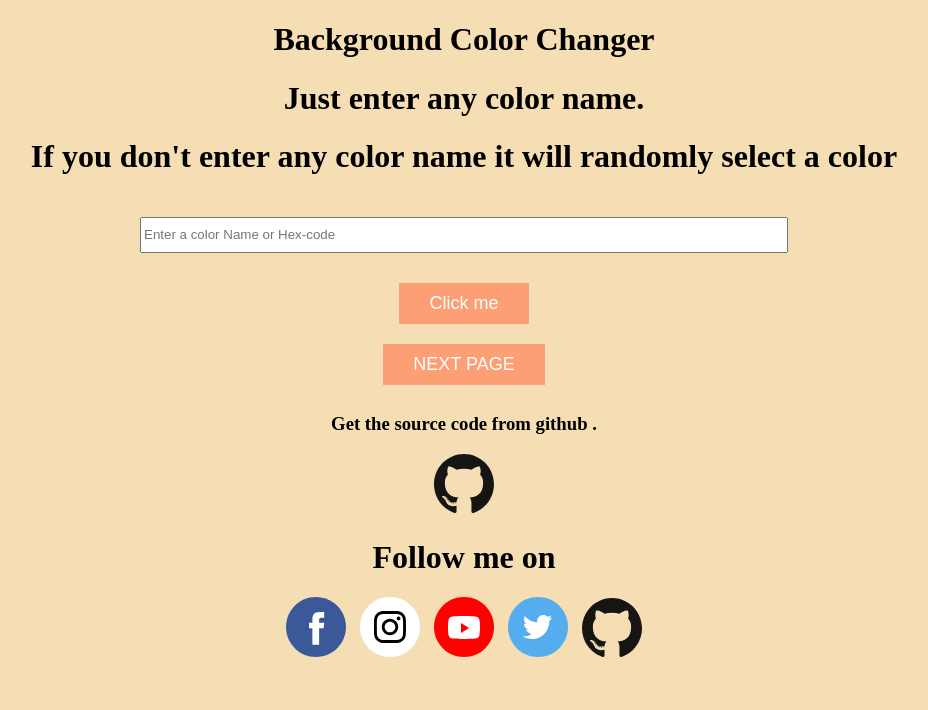
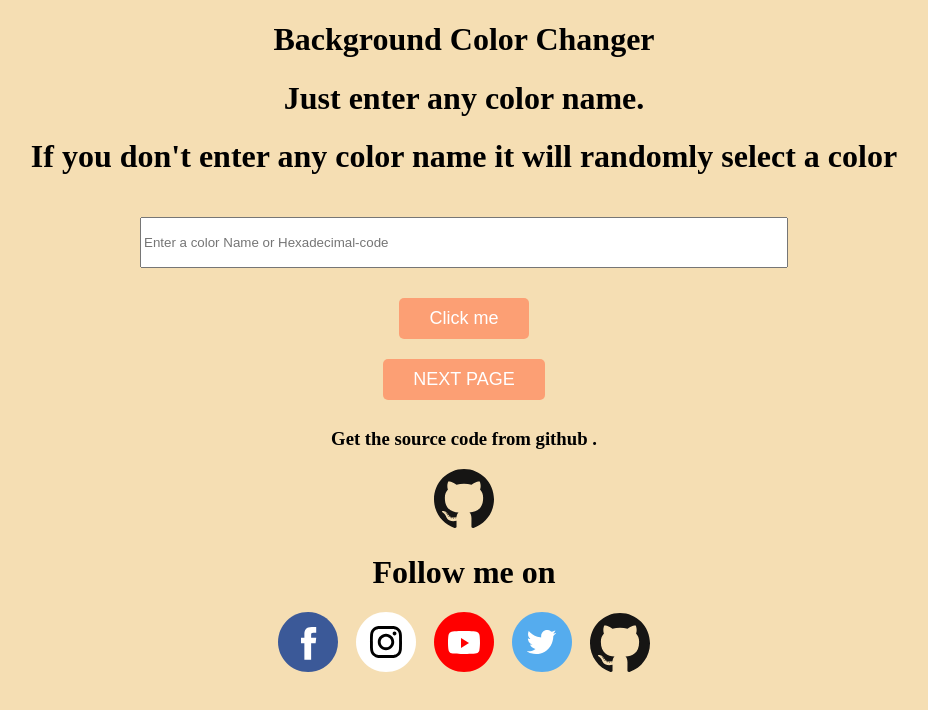
Before and after one commit to amazingasad/change-background-color, a plain HTML site: page index.html in a window 1280 px wide. Shown: the whole page, without its empty margins (176-1104 px from the left). Drawn offline with Linux system fonts and the light colour scheme.

Commit message:
Fixed margin related issue

```diff
--- a/index.html
+++ b/index.html
@@ -11,7 +11,7 @@
     <h1>Background Color Changer</h1>
     <h1>Just enter any color name.</h1>
     <h1>If you don't enter any color name it will randomly select a color</h1>
-    <input type="text" placeholder="Enter a color Name or Hex-code" name="" id="input-field">
+    <input type="text" placeholder="Enter a color Name or Hexadecimal-code" name="" id="input-field">
     <br>
     <button id="button">Click me</button>
     <br>
--- a/style.css
+++ b/style.css
@@ -7,12 +7,16 @@ body{
 input{
     width: 50%;
     margin: 20px;
-    height: 30px;
+    height: 45px;
+}
+input:focus{
+    outline: none;
 }
 button{
     background-color: rgba(255, 135, 92, 0.712);
     color: white;
     border: none;
+    border-radius: 5px;
     padding: 10px 30px;
     font-size: large;
     margin: 10px;
@@ -25,15 +29,15 @@ button:focus{
     transform: scale(1.1);
     transition: transform 0.3s;
 }
-footer{
+footer, section{
     text-align: center;
     margin: 15px;
     color: black;
 }
-footer img{
-    margin: 0px 5px;
+footer img, section img{
+    margin: 0px 7px;
 }
-footer img:hover{
+a img:hover{
     transform: scale(0.7);
     transition: transform 0.4s;
 }
```
Also changed, not shown: index2.html (+2 -8 lines).
